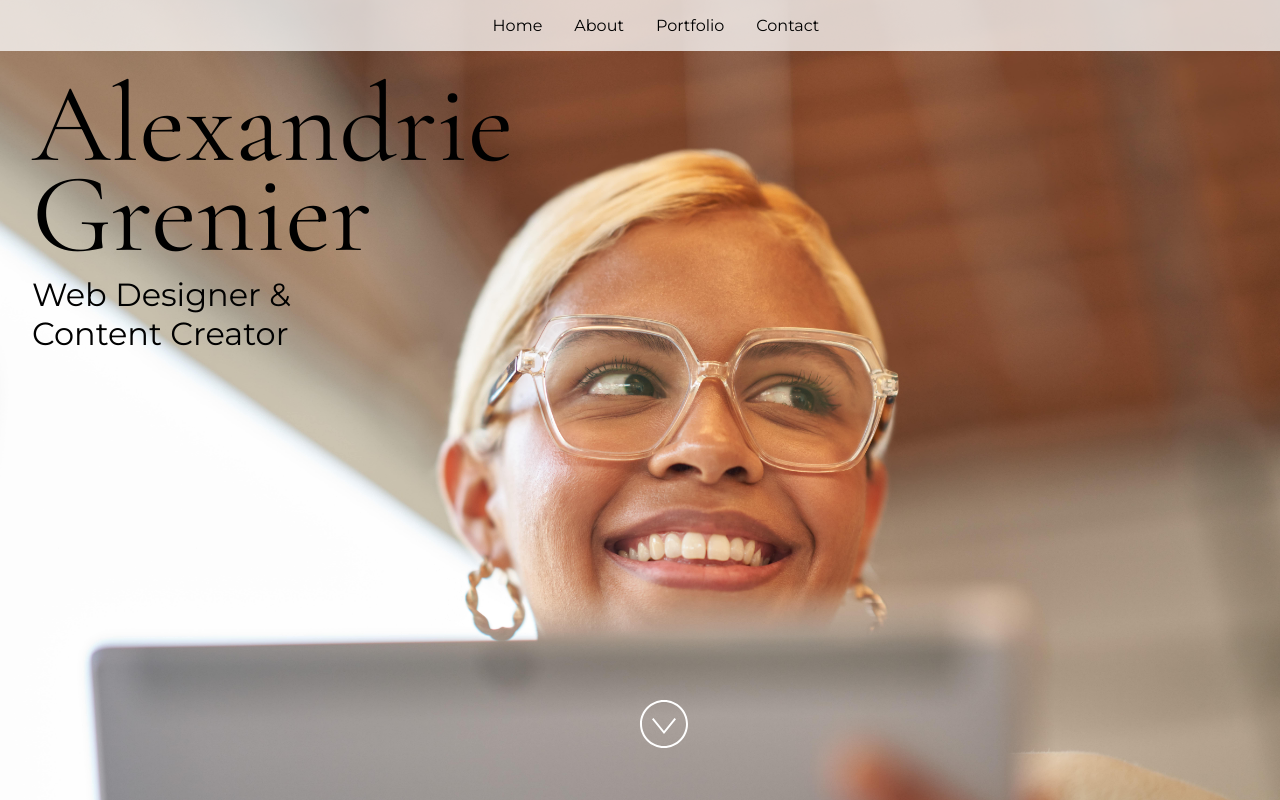
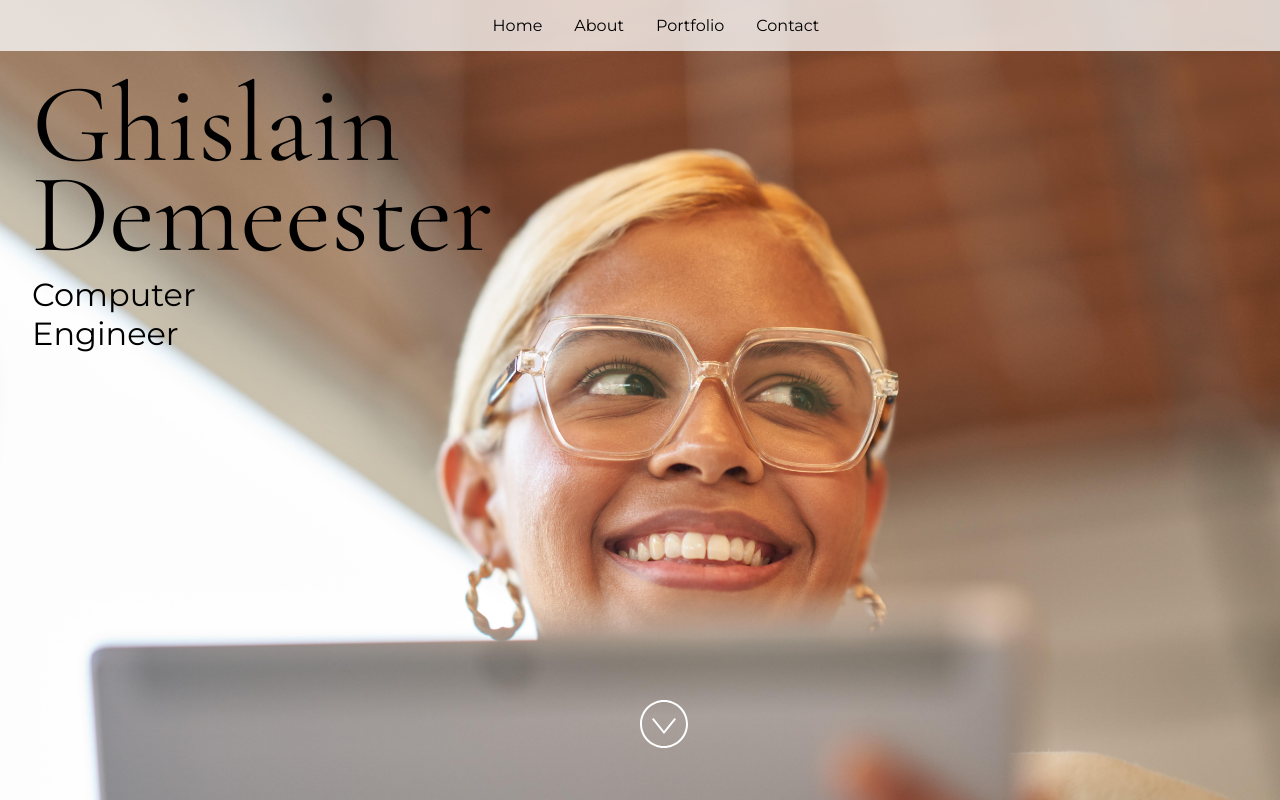
Before and after one commit to gdemeester3112/codespace, a React (Vite) app: page / in a window 1280 px wide. Built offline with nearby package versions, Linux system fonts and the light colour scheme.

Commit message:
Change name of portfolio

```diff
--- a/src/App.jsx
+++ b/src/App.jsx
@@ -24,9 +24,9 @@ import "./styles.css";
  * If you don't have one of the social sites listed, leave it as an empty string.
  */
 const siteProps = {
-  name: "Alexandrie Grenier",
-  title: "Web Designer & Content Creator",
-  email: "alex@example.com",
+  name: "Ghislain Demeester",
+  title: "Computer Engineer",
+  email: "gdemeester@ucsd.edu",
   gitHub: "microsoft",
   instagram: "microsoft",
   linkedIn: "satyanadella",
```
